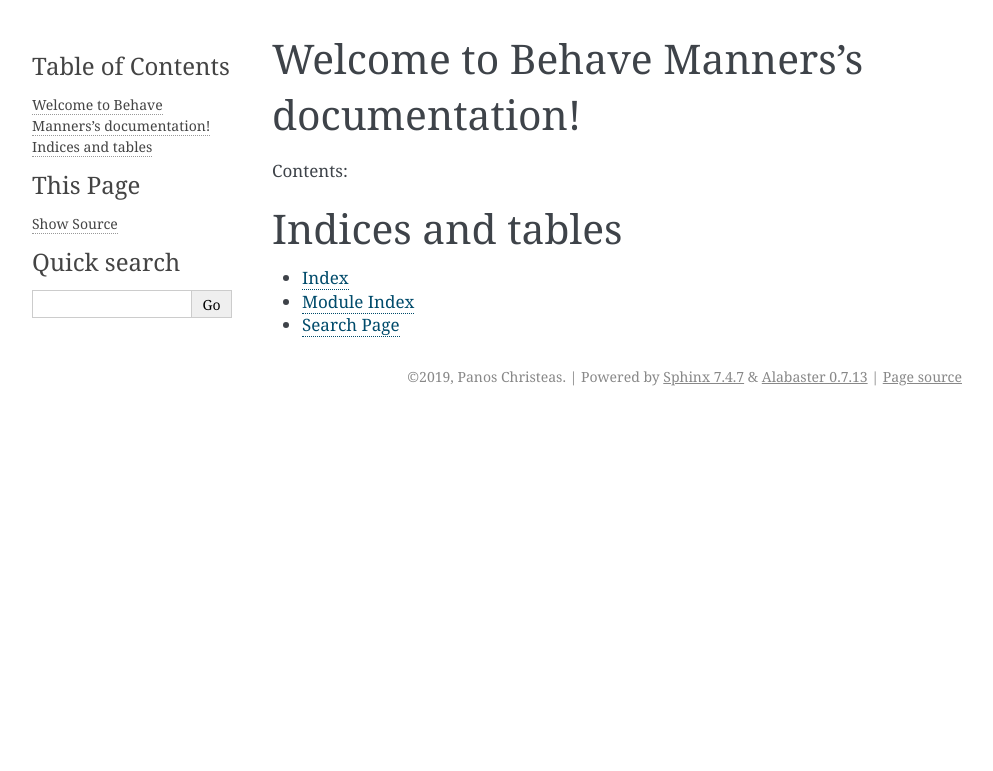
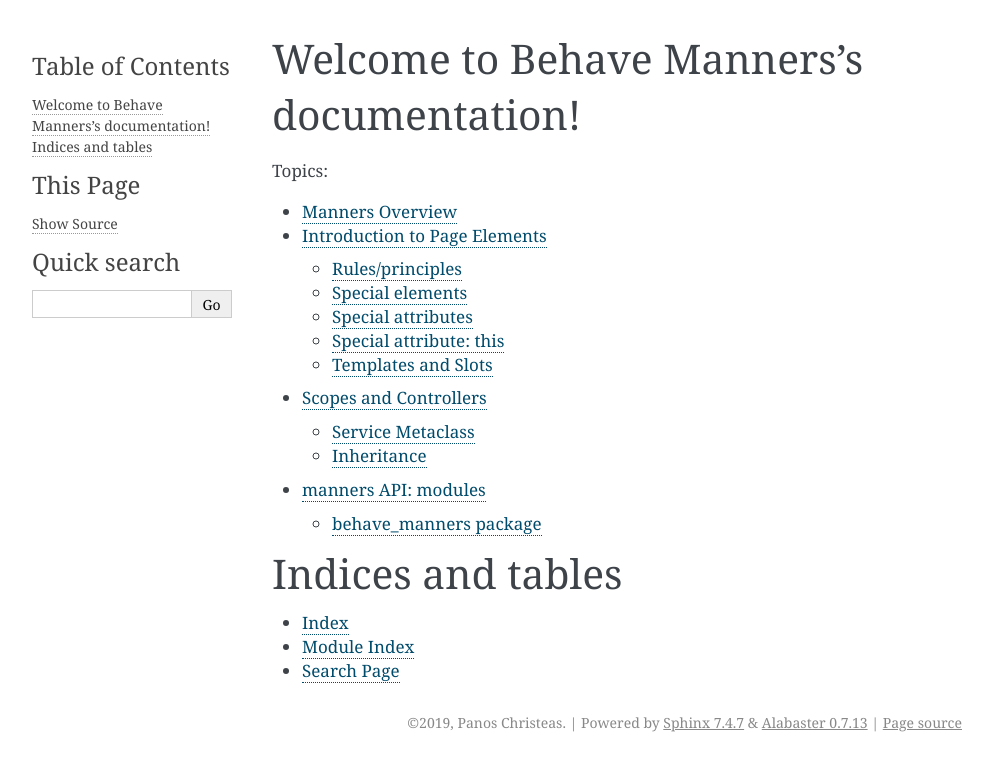
Before and after one commit to xrg/behave_manners, a Sphinx documentation site: the page built from doc/index.rst, in a window 1280 px wide. Shown: the top 771 px of the page, without its empty margins (148-1141 px from the left). Built offline with Sphinx 7.4.7, drawn with Linux system fonts in a browser that asks for light colours; pages that are not in the unit, such as notebooks, are missing from menus.

Commit message:
doc: more documentation, including the diagrams in output

```diff
--- /dev/null
+++ b/doc/behave_manners.action_chains.rst
@@ -0,0 +1,7 @@
+behave_manners.action_chains module
+===================================
+
+.. automodule:: behave_manners.action_chains
+    :members:
+    :undoc-members:
+    :show-inheritance:
--- a/doc/conf.py
+++ b/doc/conf.py
@@ -99,7 +99,7 @@
 # If true, the current module name will be prepended to all description
 # unit titles (such as .. function::).
 #
-# add_module_names = True
+add_module_names = False
 
 # If true, sectionauthor and moduleauthor directives will be shown in the
 # output. They are ignored by default.
--- a/doc/index.rst
+++ b/doc/index.rst
@@ -6,10 +6,15 @@
 Welcome to Behave Manners's documentation!
 ==========================================
 
-Contents:
+Topics:
 
 .. toctree::
    :maxdepth: 2
+
+   overview
+   pagelems
+   scopes
+   modules
 
 
 
--- a/doc/modules.rst
+++ b/doc/modules.rst
@@ -1,5 +1,5 @@
-behave_manners
-==============
+manners API: modules
+====================
 
 .. toctree::
    :maxdepth: 4
```
Also changed, not shown: doc/behave_manners.steplib.rst (added, +14 -0 lines), doc/overview.rst (added, +19 -0 lines), doc/pagelems.rst (+14 -17 lines), doc/scopes.rst (added, +35 -0 lines), doc/scopes-inheritance.svg, 3 other files.
